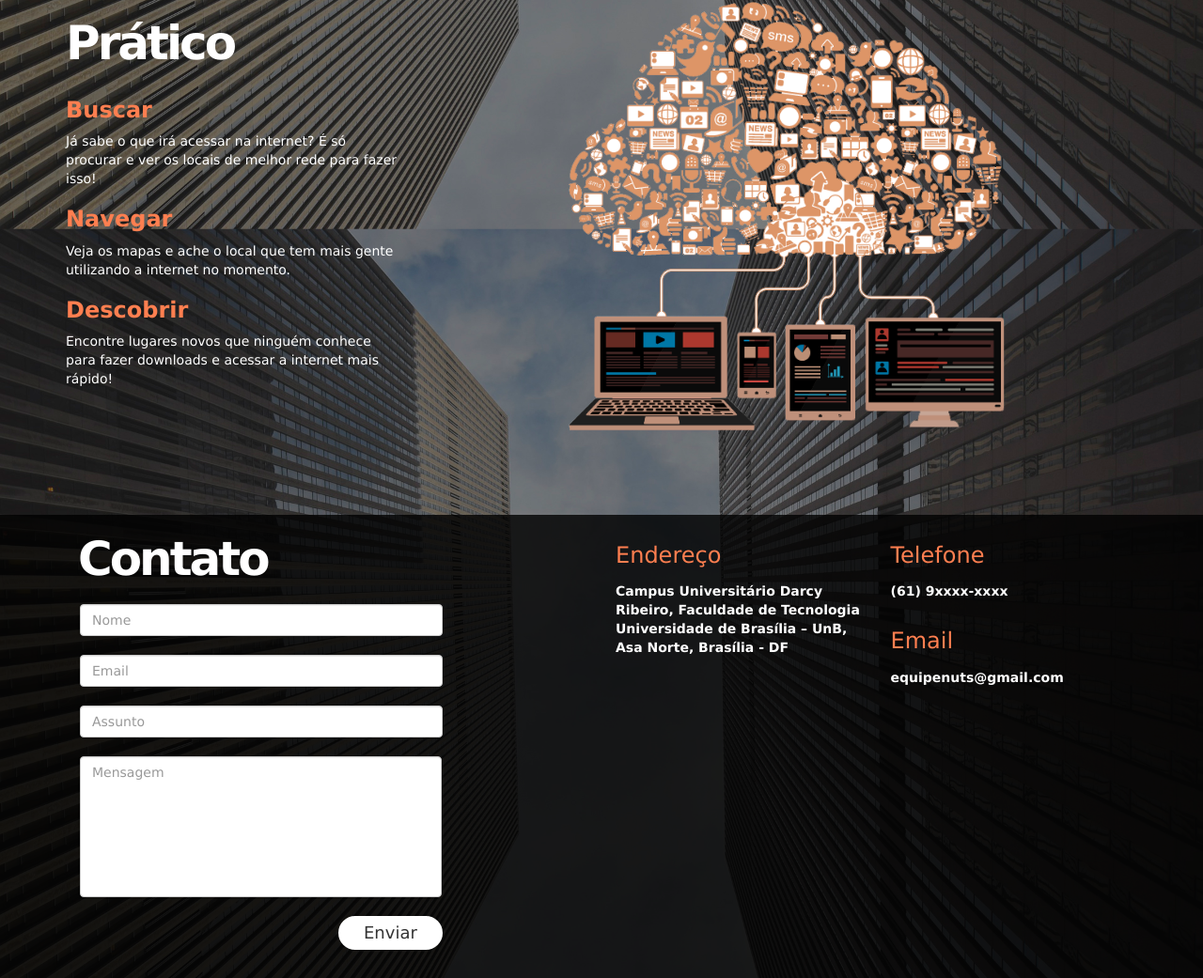
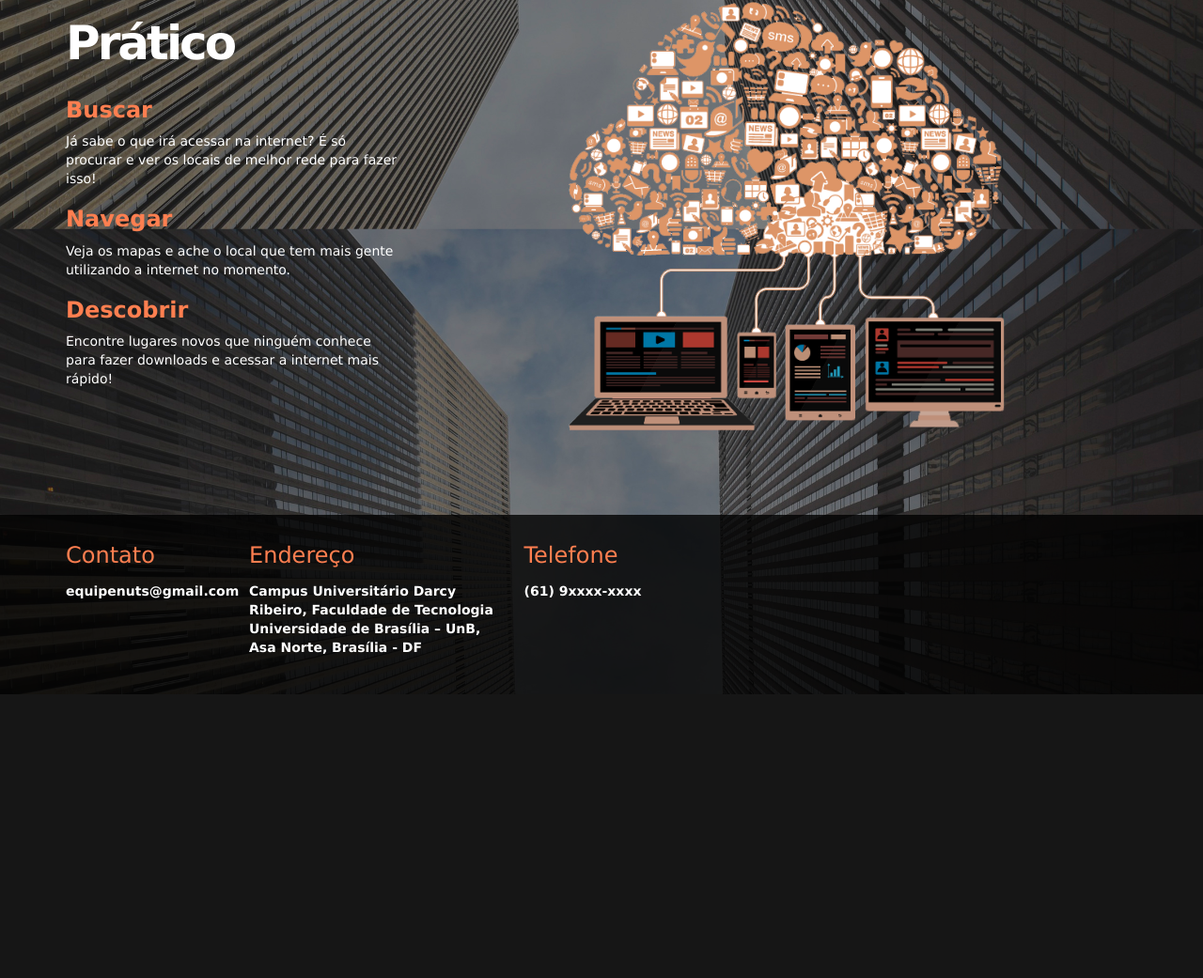
Before and after one commit to AEDA-Solutions/nuts, a PHP site: page / in a window 1280 px wide. Shown: the part 1463-2504 px from the top of the page at 94% size. After the commit the page ends 2202 px from the top, so only its background shows below. Run offline with PHP 8.4, Linux system fonts and the light colour scheme.

Commit message:
arrumando contato no index

```diff
--- a/index.php
+++ b/index.php
@@ -230,9 +230,13 @@
      <div class="container">
       <div class="row">
         <!-- Texto Contato -->
-        <div class="col-md-6">
-        <h2>Contato</h2>
+        <div class="col-md-2">
+        <h3>Contato</h3>
+          <p>
+              equipenuts@gmail.com
+          </p>
         <form>
+        <!--
         <div class="col-md-9">
           <label class="sr-only" for="nome">Nome</label>
           <input type="text" class="form-control mb-2 mr-sm-2 mb-sm-0" id="nome" pattern="[a-z\s]+$" placeholder="Nome" required oninvalid="setCustomValidity('Por favor, preencha o nome')" onchange="try{setCustomValidity('')}catch(e){}" / title="Preencha aqui com o seu nome ">
@@ -251,7 +255,7 @@
             <button type="submit" class="btn btn-default btn-lg btn-white btn-contato">Enviar</button>
             </div>
         </div>
-
+        -->
         </form>
         </div>
 
@@ -269,10 +273,6 @@
             <h3>Telefone</h3>
             <p>
               (61) 9xxxx-xxxx
-            </p>
-             <h3>Email</h3>
-            <p>
-              equipenuts@gmail.com
             </p>
          </div>
 
```
